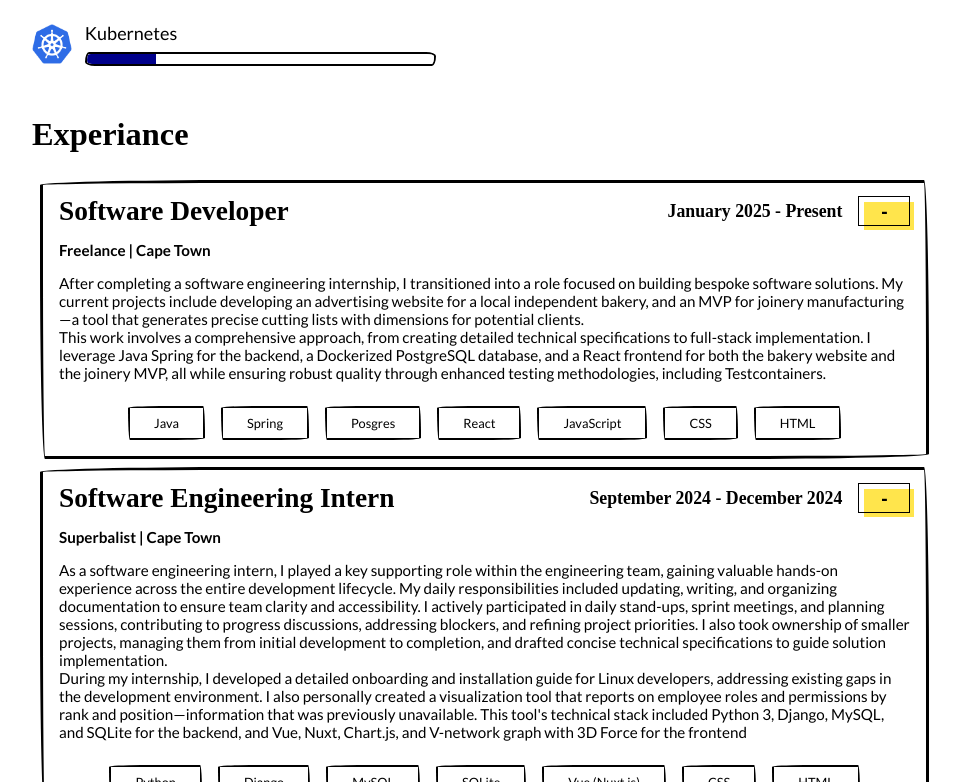
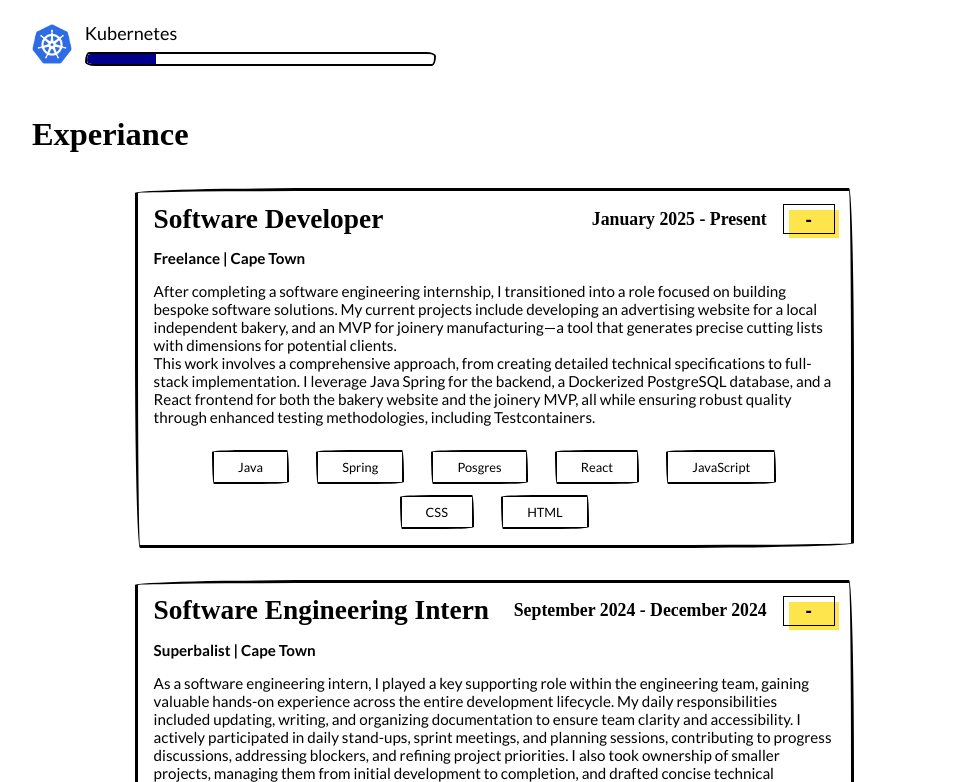
Before and after one commit to Natia-bit/personal-website, a Next.js app: page / in a window 1280 px wide. Shown: the part 1478-2260 px from the top of the page, without its empty margins (275-1235 px from the left). Built offline with nearby package versions, Linux system fonts and the light colour scheme; a web font is replaced by a local one.

Commit message:
tweaks and cleanups

```diff
--- a/src/app/page.js
+++ b/src/app/page.js
@@ -78,12 +78,14 @@ export default function Home() {
         </ContentDisplay>
       </section>
 
-      <section id="experience">
+      <section id="experience" className={styles.experienceContainer}>
         <ContentDisplay title={"Experiance"} />
 
-        {workExperiance.map((job, idx) => (
-          <ExperianceDisplay key={idx} {...job} initialExpanded={idx < 2} />
-        ))}
+        <div className={styles.experienceContainerWrapper}>
+          {workExperiance.map((job, idx) => (
+            <ExperianceDisplay key={idx} {...job} initialExpanded={idx < 2} />
+          ))}
+        </div>
       </section>
     </div>
   );
--- a/src/app/page.module.css
+++ b/src/app/page.module.css
@@ -57,3 +57,22 @@
     height: auto;
   }
 }
+
+.experienceContainerWrapper {
+  margin-left: auto;
+  margin-right: auto;
+  width: 80%;
+  display: flex;
+  flex-direction: column;
+  gap: 1rem;
+}
+
+@media (min-width: 1920px) {
+  .experienceContainer {
+    width: 80%;
+  }
+
+  .experienceContainerWrapper {
+    width: 70%;
+  }
+}
--- a/src/components/ExperianceDisplay.module.css
+++ b/src/components/ExperianceDisplay.module.css
@@ -45,8 +45,10 @@
 
 .techUsed {
   display: flex;
+  flex-wrap: wrap;
   flex-direction: row;
   justify-content: center;
+  gap: 0.7rem;
 }
 
 .toggleButton {
--- a/src/components/TechnologiesUsed.module.css
+++ b/src/components/TechnologiesUsed.module.css
@@ -1,7 +1,5 @@
 .sketchy {
-  /* align-self: center; */
   background-color: transparent;
-  /* background-position: 0 90%; */
   border-style: solid;
   border-width: 2px;
   box-shadow: rgba(0, 0, 0, 0.2) 15px 28px 25px -18px;
@@ -19,6 +17,4 @@
   border-top-right-radius: 15px 225px;
   margin-left: 0.5rem;
   margin-right: 0.5rem;
-  /* transition: all 235ms ease-in-out; */
-  /* touch-action: manipulation; */
 }
```
Also changed, not shown: 1 other file (tests, documents, lock files or other folders).
